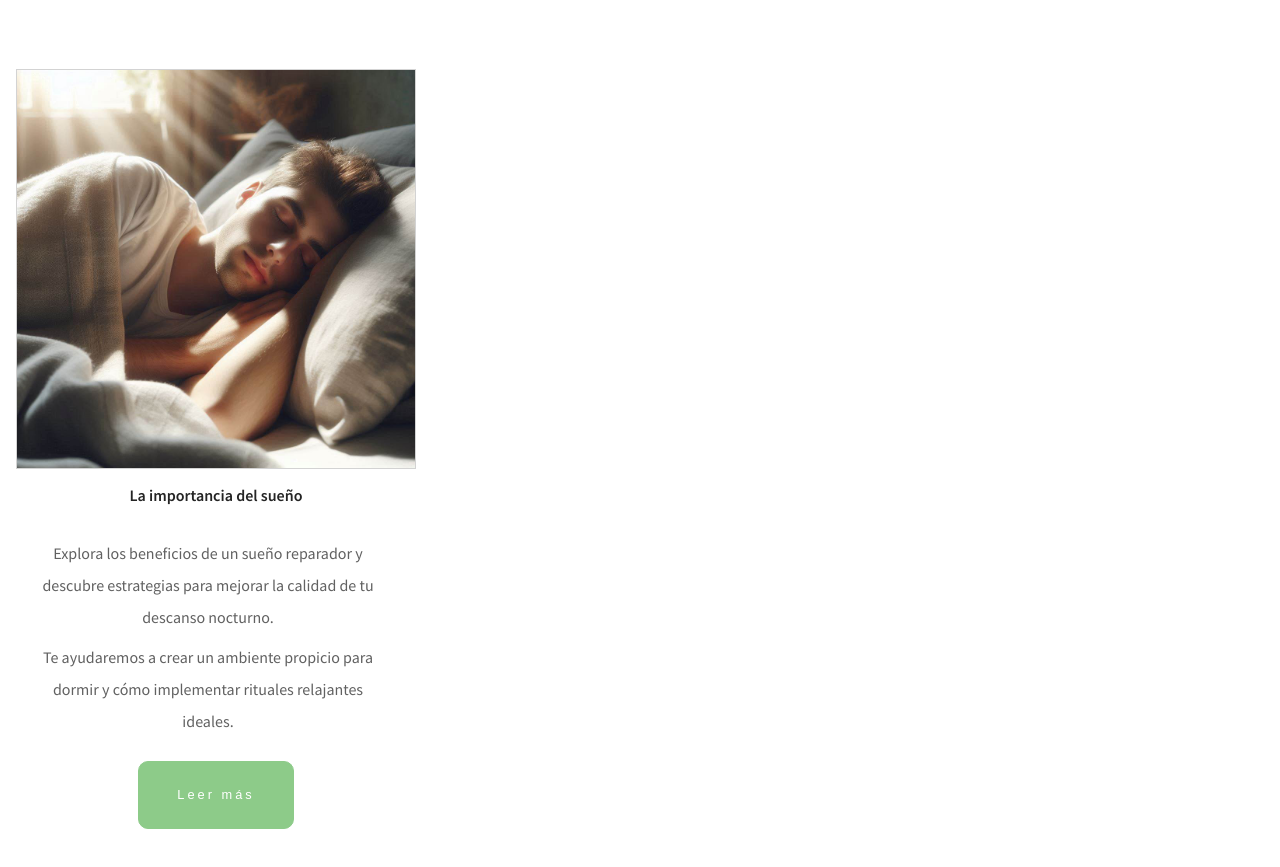
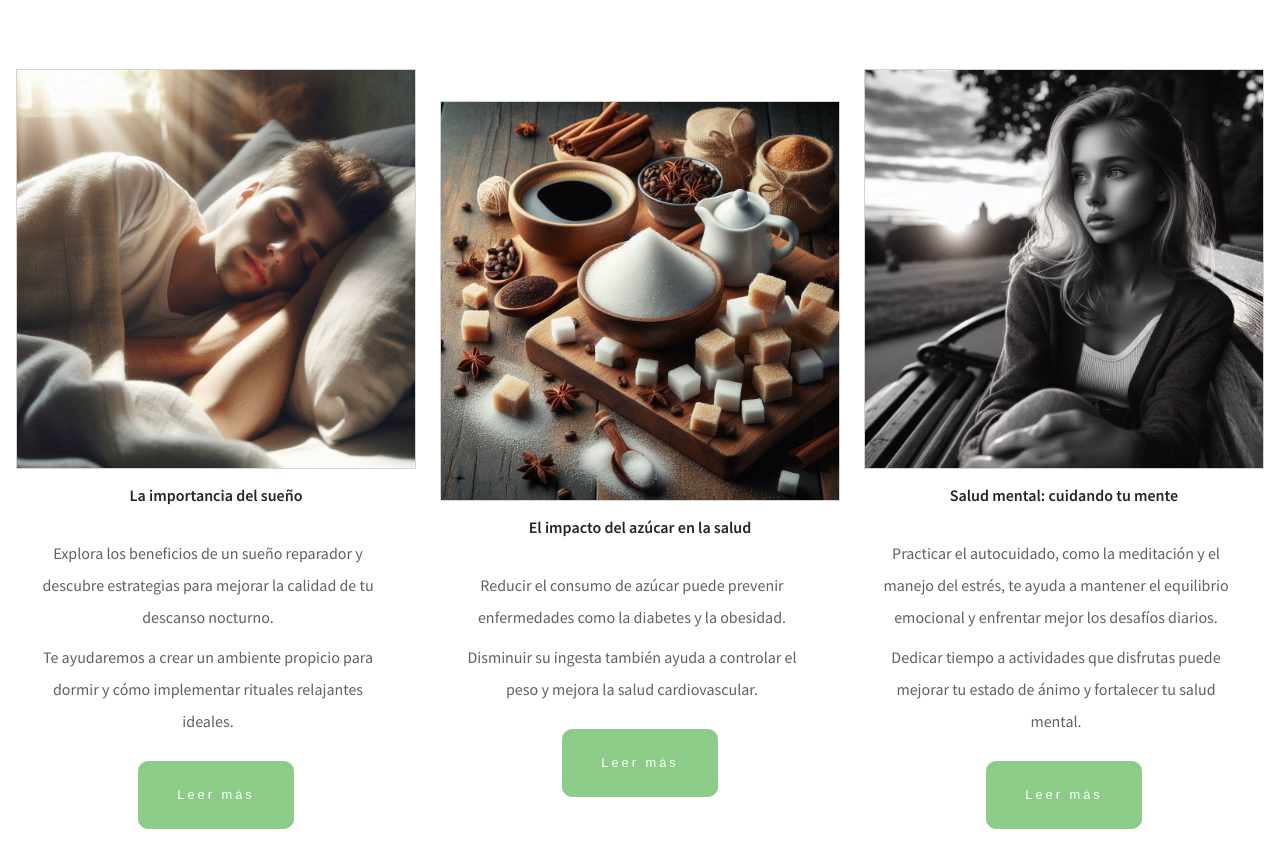
Before and after one commit to MarinaMadrid/viviendosano, a plain HTML site: page index.html in a window 1280 px wide. Shown: the part 1847-2714 px from the top of the page. Drawn offline with Linux system fonts and the light colour scheme.

Commit message:
articulos nuevos

```diff
--- a/index.html
+++ b/index.html
@@ -77,6 +77,28 @@
                     </div>
                     <button class="button__green">Leer más</button>
                 </article>
+                <article>
+                    <figure>
+                        <img src="images/azucar.jpeg">
+                        <figcaption>El impacto del azúcar en la salud</figcaption>
+                    </figure>
+                    <div class="main__portfolio__content__text">
+                        <p>Reducir el consumo de azúcar puede prevenir enfermedades como la diabetes y la obesidad.</p>
+                        <p>Disminuir su ingesta también ayuda a controlar el peso y mejora la salud cardiovascular.</p>
+                    </div>
+                    <button class="button__green">Leer más</button>
+                </article>
+                <article>
+                    <figure>
+                        <img src="images/salud.jpeg">
+                        <figcaption>Salud mental: cuidando tu mente</figcaption>
+                    </figure>
+                    <div class="main__portfolio__content__text">
+                        <p>Practicar el autocuidado, como la meditación y el manejo del estrés, te ayuda a mantener el equilibrio emocional y enfrentar mejor los desafíos diarios.</p>
+                        <p>Dedicar tiempo a actividades que disfrutas puede mejorar tu estado de ánimo y fortalecer tu salud mental.</p>
+                    </div>
+                    <button class="button__green">Leer más</button>
+                </article>
             </div>
         </section>
         <section class="main__formulario">
```
Also changed, not shown: images/azucar.jpeg (added), images/salud.jpeg (added).
